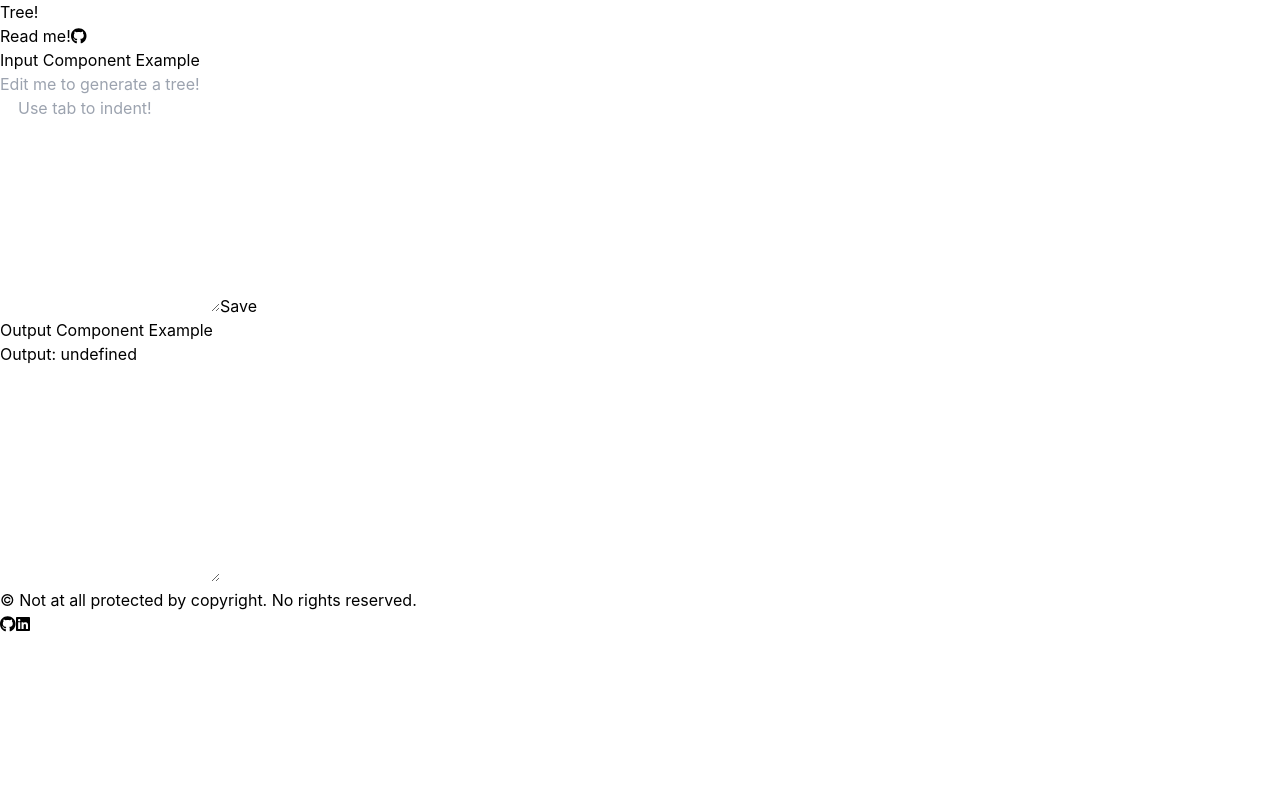
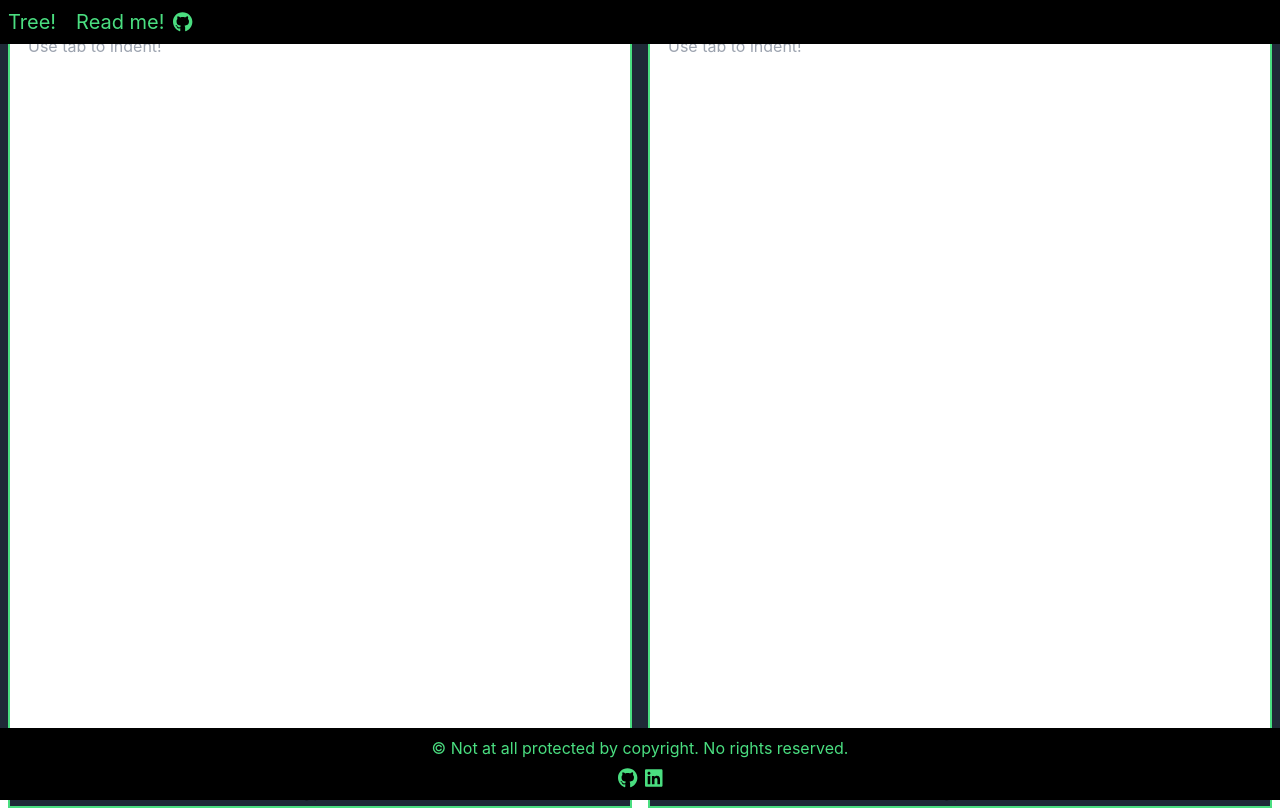
Before and after one commit to Spectre-1/tree_dir, a React (Create React App) app: page / in a window 1280 px wide. Built offline with nearby package versions, Linux system fonts and the light colour scheme.

Commit message:
General UI/UX designed

```diff
--- a/src/App.js
+++ b/src/App.js
@@ -1,6 +1,3 @@
-
-import InputComponent from './components/InputComponent';
-import OutputComponent from './components/OutputComponent';
 import ParentComponent from './components/ParentComponent';
 import Header from './components/Header';
 import Footer from './components/Footer';
@@ -9,12 +6,7 @@ const App = () => {
   return (
     <div className="flex flex-col min-h-screen">
       <Header />
-      <main className="flex-grow">
-        <h1>Input Component Example</h1>
-        <InputComponent />
-        <h1>Output Component Example</h1>
-        <OutputComponent />
-      </main>
+      <ParentComponent />
       <Footer />
     </div>
   );
--- a/src/components/InputComponent.js
+++ b/src/components/InputComponent.js
@@ -1,8 +1,7 @@
 import React, { useState } from 'react';
 import '../tailwind.css';
 
-const InputComponent = () => {
-  const [inputValue, setInputValue] = useState('');
+const InputComponent = ({ inputValue, setInputValue }) => {
 
   const handleChange = (e) => {
     setInputValue(e.target.value);
@@ -22,26 +21,21 @@ const InputComponent = () => {
 
   const handleSubmit = (e) => {
     e.preventDefault();
-    // Handle the submitted input value
-    // You can perform any necessary actions or validations here
-    // For example, you can pass the input value to a function or make an API call
     console.log(inputValue);
-    // Reset the input value
     setInputValue('');
   };
 
   return (
-    <div className="Input-container">
-      <form onSubmit={handleSubmit}>
+    <div className="flex flex-col h-full w-1/2 bg-gray-800 border-2 border-green-400 m-2">
+      <form className="flex flex-col h-full" onSubmit={handleSubmit}>
         <textarea
-          className="input"
+          className="flex-grow input"
           value={inputValue}
           onChange={handleChange}
           onKeyDown={handleKeyDown}
           placeholder={`Edit me to generate a tree!\n\u0009Use tab to indent!`}
-          rows={10}
         ></textarea>
-        <button className="notepad-button" type="submit">Save</button>
+        <button className="mt-4 notepad-button" type="submit">Save</button>
       </form>
     </div>
   );
--- a/src/components/OutputComponent.js
+++ b/src/components/OutputComponent.js
@@ -2,7 +2,6 @@
 import React, { useState, useEffect } from 'react';
 
 const generateOutput = (input) => {
-  // Implement your logic to generate the output based on the input
   return `Output: ${input}`;
 };
 
@@ -15,13 +14,15 @@ const OutputComponent = ({ inputValue }) => {
   }, [inputValue]);
 
   return (
-    <div className="Output-container">
-      <textarea
-        className="input"
-        value={outputValue}
-        rows={10}
-        readOnly
-      ></textarea>
+    <div className="flex flex-col h-full w-1/2 bg-gray-800 border-2 border-green-400 m-2">
+      <form className="flex flex-col h-full">
+        <textarea
+          className="flex-grow input"
+          value={inputValue}
+          placeholder={`Edit me to generate a tree!\n\u0009Use tab to indent!`}
+        ></textarea>
+        <button className="mt-4 notepad-button" type="submit">Save</button>
+      </form>
     </div>
   );
 };
--- a/src/components/ParentComponent.js
+++ b/src/components/ParentComponent.js
@@ -6,10 +6,10 @@ const ParentComponent = () => {
   const [inputValue, setInputValue] = useState('');
 
   return (
-    <>
+    <div className="flex flex-row h-screen bg-gray-800">
       <InputComponent inputValue={inputValue} setInputValue={setInputValue} />
       <OutputComponent inputValue={inputValue} />
-    </>
+    </div>
   )
 }
 
--- a/src/index.js
+++ b/src/index.js
@@ -3,6 +3,8 @@ import ReactDOM from 'react-dom/client';
 import './index.css';
 import App from './App';
 import reportWebVitals from './reportWebVitals';
+import 'tailwindcss/tailwind.css';
+
 
 const root = ReactDOM.createRoot(document.getElementById('root'));
 root.render(
--- a/tailwind.config.js
+++ b/tailwind.config.js
@@ -1,5 +1,5 @@
 module.exports = {
-  content: ['./*.html'],
+  content: [ "./src/**/*.{js,jsx,ts,tsx}"],
   darkMode: 'class', // or 'media' or 'class'
   theme: {
     extend: {
```
